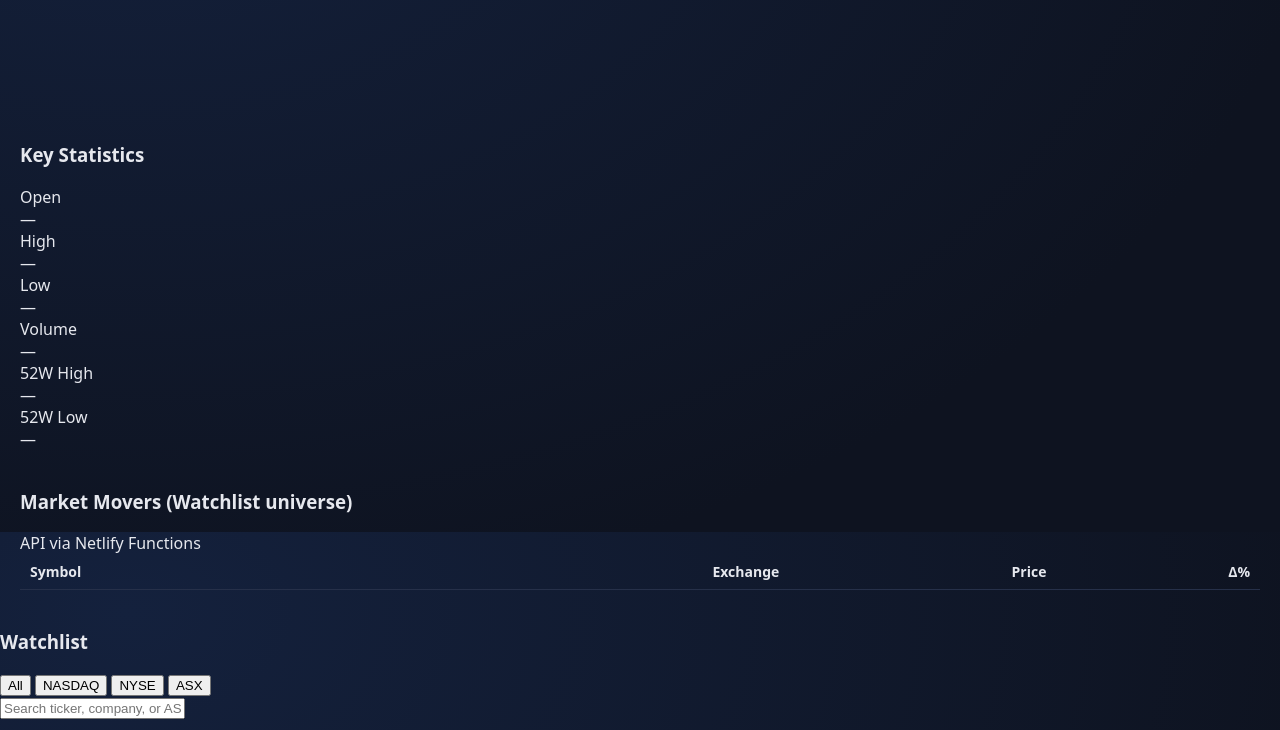
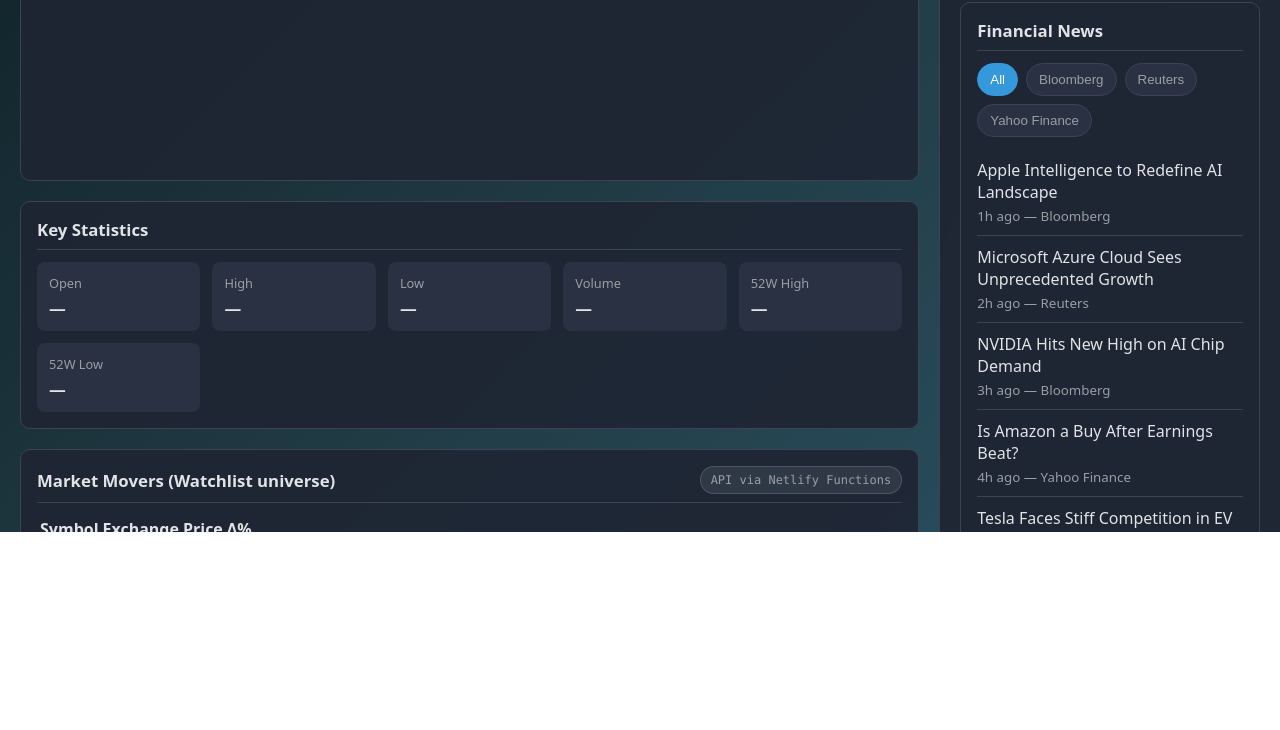
Before and after one commit to data614/netlifytrading, a website: page index.html in a window 1280 px wide. Shown: the part 268-998 px from the top of the page. After the commit the page ends 800 px from the top, so only its background shows below. Drawn offline with nearby package versions, Linux system fonts and the light colour scheme; no server answers.

Commit message:
Update index.html

```diff
--- a/index.html
+++ b/index.html
@@ -10,7 +10,7 @@
   <script src="https://cdn.jsdelivr.net/npm/chart.js@4.4.0/dist/chart.umd.min.js"></script>
   <link rel="stylesheet" href="https://cdnjs.cloudflare.com/ajax/libs/font-awesome/6.5.2/css/all.min.css">
   <!-- keep repo filename -->
-  <link rel="stylesheet" href="style.css">
+  <link rel="stylesheet" href="app.css">
 </head>
 <body>
   <div id="loading"><i class="fa-solid fa-spinner fa-spin"></i>&nbsp;Loading…</div>
```
